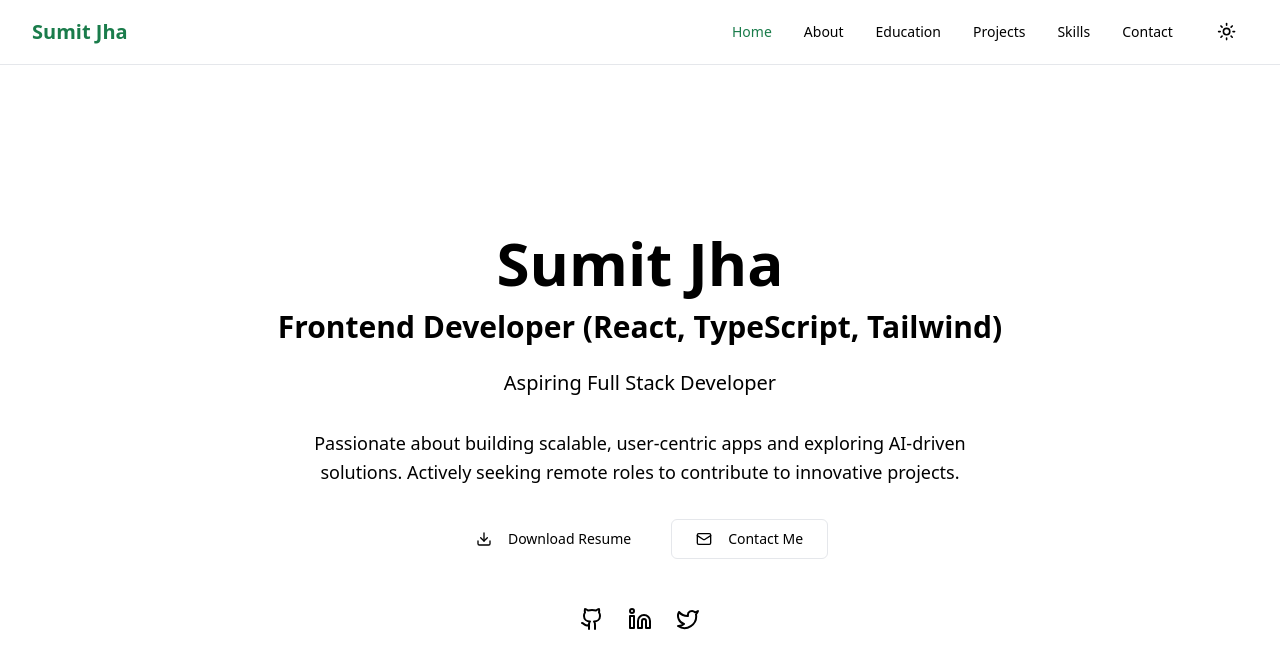
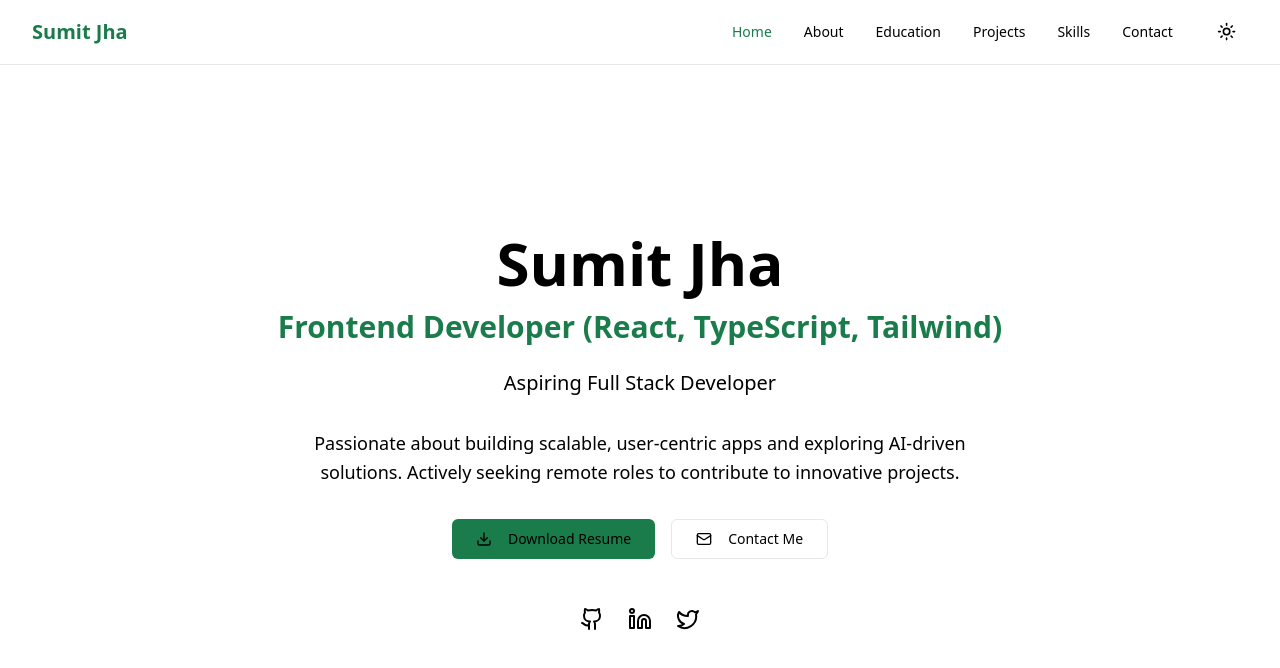
Before and after one commit to devlopersumit/Sumit-Jha-Portfolio-2, a React (Vite) app: page / in a window 1280 px wide. Shown: the top 668 px of the page. Built offline with nearby package versions, Linux system fonts and the light colour scheme.

Commit message:
updated hero section

```diff
--- a/src/Components/Home.tsx
+++ b/src/Components/Home.tsx
@@ -10,7 +10,7 @@ const Home = () => {
             <h1 className="font-heading font-black text-4xl sm:text-5xl lg:text-6xl text-foreground mb-4">
               Sumit Jha
             </h1>
-            <h2 className="font-heading font-semibold text-xl sm:text-2xl lg:text-3xl text-primary mb-6">
+            <h2 className="font-heading font-semibold text-xl sm:text-2xl lg:text-3xl text-[#1A7C4B] mb-6">
               Frontend Developer (React, TypeScript, Tailwind)
             </h2>
             <h3 className="text-lg sm:text-xl text-muted-foreground mb-8">
@@ -25,7 +25,7 @@ const Home = () => {
           <div className="flex flex-col sm:flex-row gap-4 justify-center items-center mb-12">
             <button
               data-slot="button"
-              className="inline-flex items-center justify-center gap-2 whitespace-nowrap text-sm transition-all disabled:pointer-events-none disabled:opacity-50 [&amp;_svg]:pointer-events-none [&amp;_svg:not([className*='size-'])]:size-4 shrink-0 [&amp;_svg]:shrink-0 outline-none focus-visible:border-ring focus-visible:ring-ring/50 focus-visible:ring-[3px] aria-invalid:ring-destructive/20 dark:aria-invalid:ring-destructive/40 aria-invalid:border-destructive bg-primary text-primary-foreground shadow-xs hover:bg-primary/90 h-10 rounded-md px-6 has-[&gt;svg]:px-4 font-medium"
+              className="inline-flex items-center justify-center gap-2 whitespace-nowrap text-sm transition-all disabled:pointer-events-none disabled:opacity-50 [&amp;_svg]:pointer-events-none [&amp;_svg:not([className*='size-'])]:size-4 shrink-0 [&amp;_svg]:shrink-0 outline-none focus-visible:border-ring focus-visible:ring-ring/50 focus-visible:ring-[3px] aria-invalid:ring-destructive/20 dark:aria-invalid:ring-destructive/40 aria-invalid:border-destructive bg-[#1A7C4B] text-[#1A7C4B]-foreground shadow-xs hover:bg-[#1A7C4B]/90 h-10 rounded-md px-6 has-[&gt;svg]:px-4 font-medium"
             >
               <svg
                 xmlns="http://www.w3.org/2000/svg"
@@ -72,7 +72,7 @@ const Home = () => {
               href="https://github.com/sumitjha2003"
               target="_blank"
               rel="noopener noreferrer"
-              className="text-muted-foreground hover:text-primary transition-colors"
+              className="text-muted-foreground hover:text-[#1A7C4B] transition-colors"
             >
               <svg
                 xmlns="http://www.w3.org/2000/svg"
@@ -95,7 +95,7 @@ const Home = () => {
               href="https://linkedin.com/in/sumitjha2003"
               target="_blank"
               rel="noopener noreferrer"
-              className="text-muted-foreground hover:text-primary transition-colors"
+              className="text-muted-foreground hover:text-[#1A7C4B] transition-colors"
             >
               <svg
                 xmlns="http://www.w3.org/2000/svg"
@@ -119,7 +119,7 @@ const Home = () => {
               href="https://twitter.com/sumitjha2003"
               target="_blank"
               rel="noopener noreferrer"
-              className="text-muted-foreground hover:text-primary transition-colors"
+              className="text-muted-foreground hover:text-[#1A7C4B] transition-colors"
             >
               <svg
                 xmlns="http://www.w3.org/2000/svg"
```
